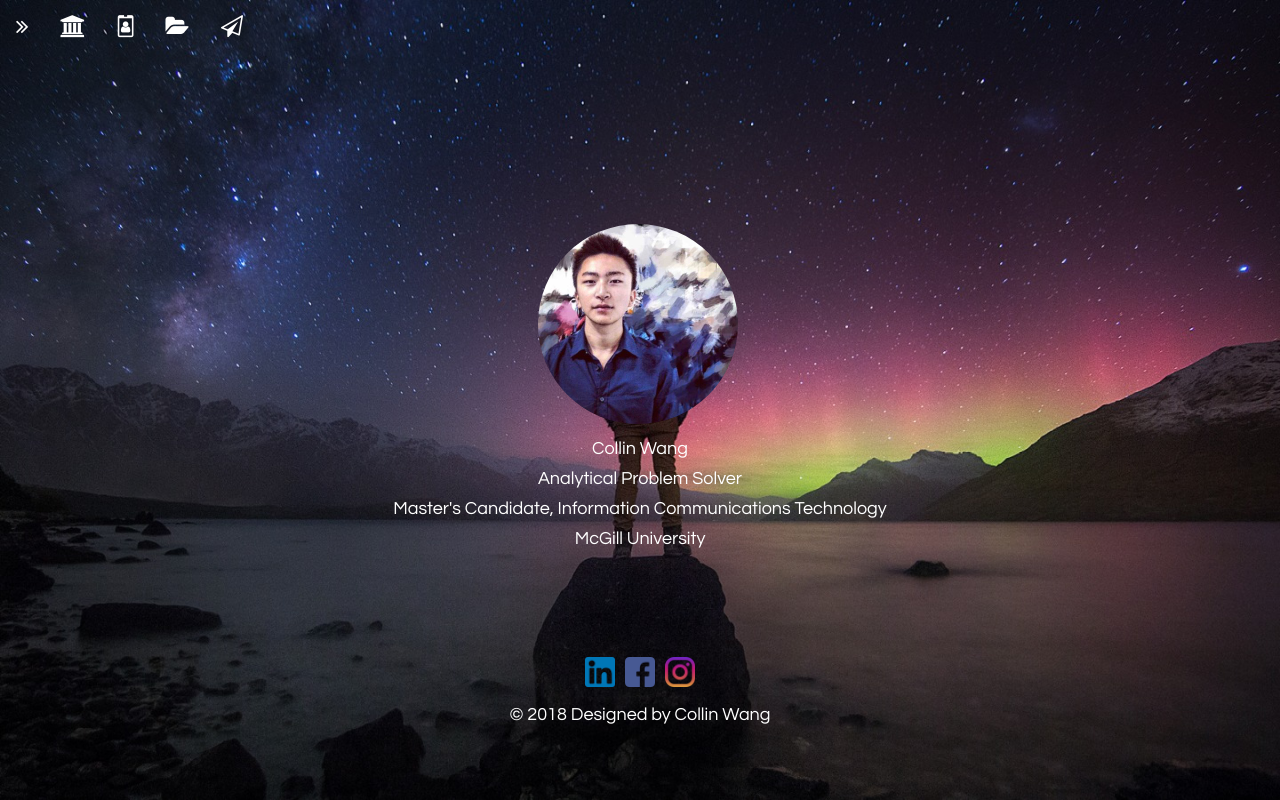
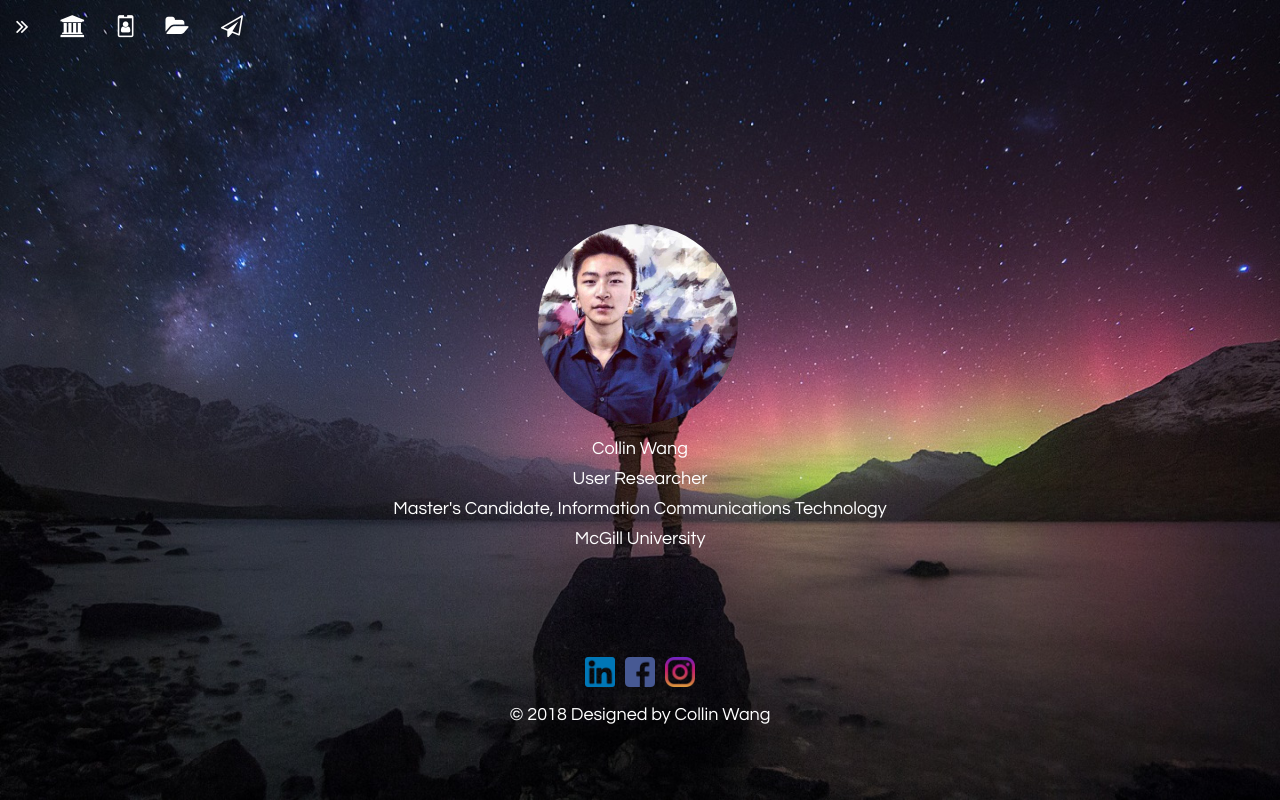
Before and after one commit to collinwang11/collinwang11.github.io, a plain HTML site: page index.html in a window 1280 px wide. Drawn offline with Linux system fonts and the light colour scheme.

Commit message:
Update index.html

```diff
--- a/index.html
+++ b/index.html
@@ -43,7 +43,7 @@
     <div id="content">
         <div id="Home">
             <img src="collin.png" alt="collinheadshot" width="200" height="200" />
-            <p class="centertext">Collin Wang <br> Analytical Problem Solver <br> Master's Candidate, Information Communications Technology <br> McGill University</p>
+            <p class="centertext">Collin Wang <br> User Researcher <br> Master's Candidate, Information Communications Technology <br> McGill University</p>
         </div>
 
         <div id="Education">
```
